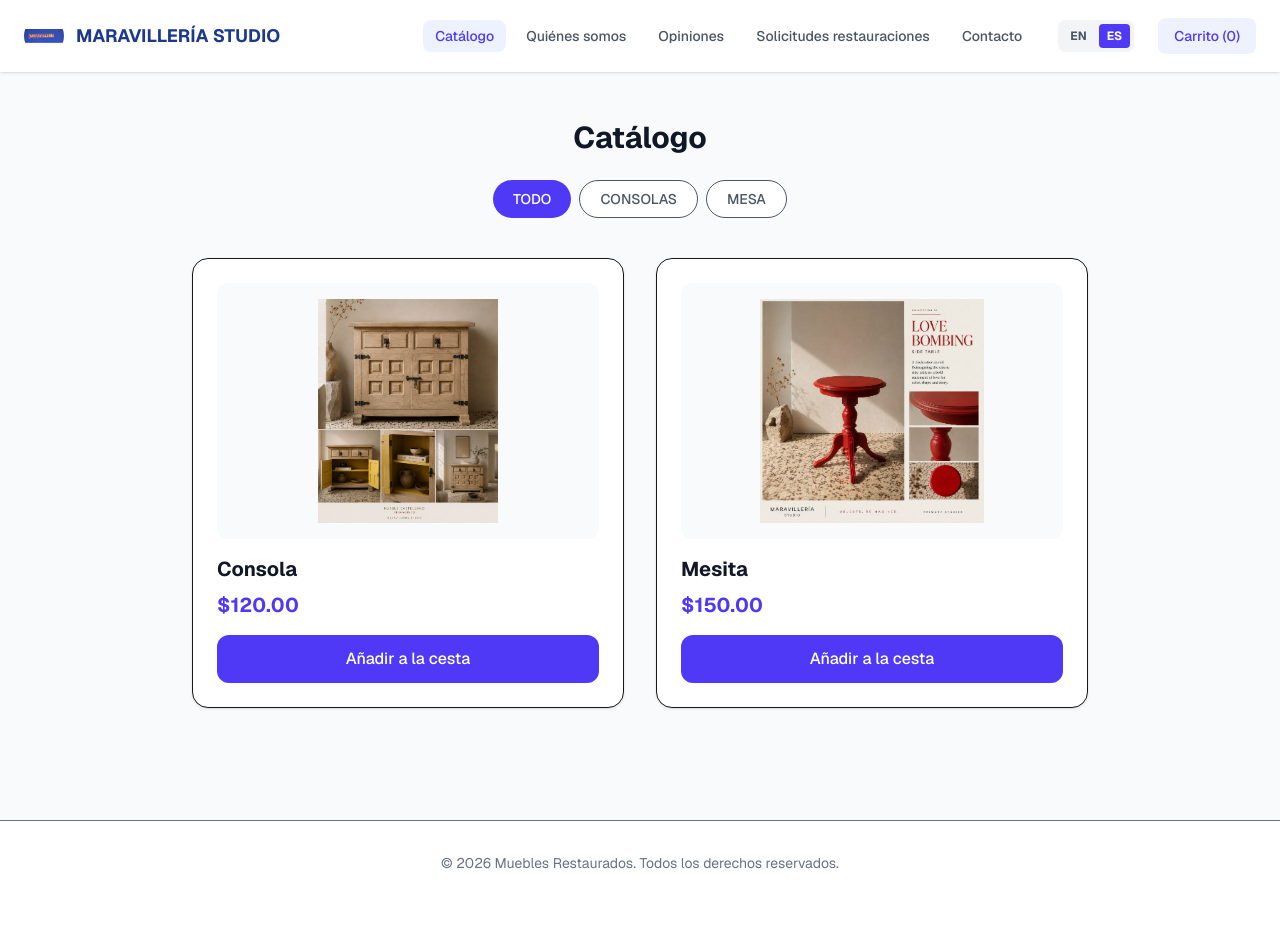
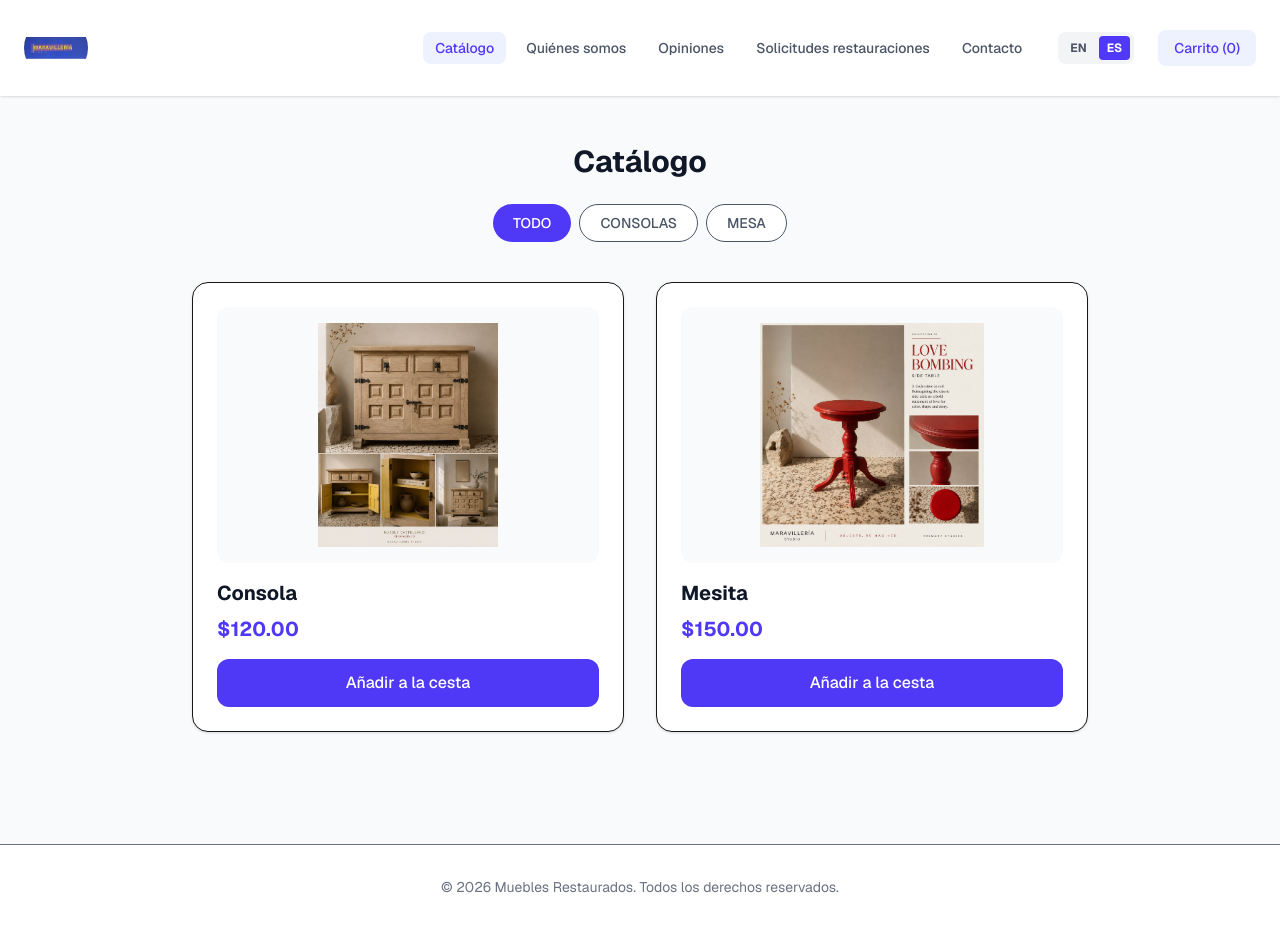
Before and after one commit to maribelquintero2011-netizen/muebles-restaurados, a Next.js app: page / in a window 1280 px wide. Before the commit the page ends 905 px from the top, so only its background shows below. Built offline with nearby package versions, Linux system fonts and the light colour scheme.

Commit message:
aumentar el tamaño del logo y quitar la palabra maravilleria

```diff
--- a/app/page.tsx
+++ b/app/page.tsx
@@ -292,9 +292,8 @@ export default function Home() {
       {/* BLOQUE 3: CABECERA Y SELECTOR DE IDIOMA     */}
       {/* ========================================== */}
       <header className="bg-white shadow-sm py-4 px-6 flex justify-between items-center sticky top-0 z-40">
-        <button onClick={() => navigateTo('catalogo')} className="flex items-center gap-3 font-bold text-lg text-blue-900">
-           <img src="/logo.jpg" alt="Logo" className="w-10  h-10 object-contain rounded-full" />
-           MARAVILLERÍA STUDIO
+        <button onClick={() => navigateTo('catalogo')} className="flex items-center focus:outline-none">
+           <img src="/logo.jpg" alt="Logo" className="w-16 h-16 object-contain rounded-full" />
         </button>
 
         <div className="flex items-center gap-6">
```
